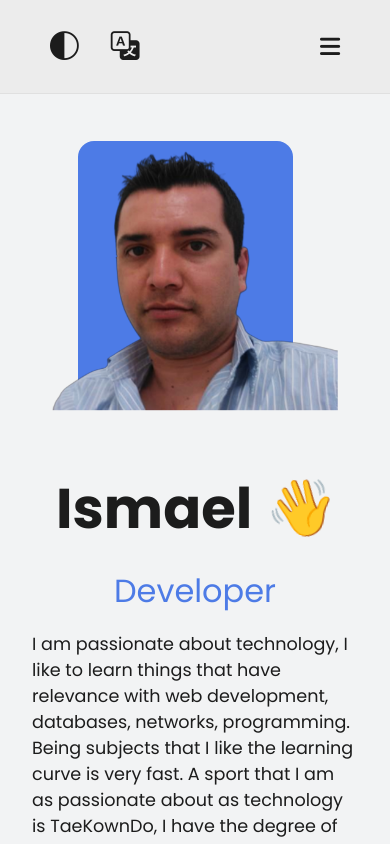
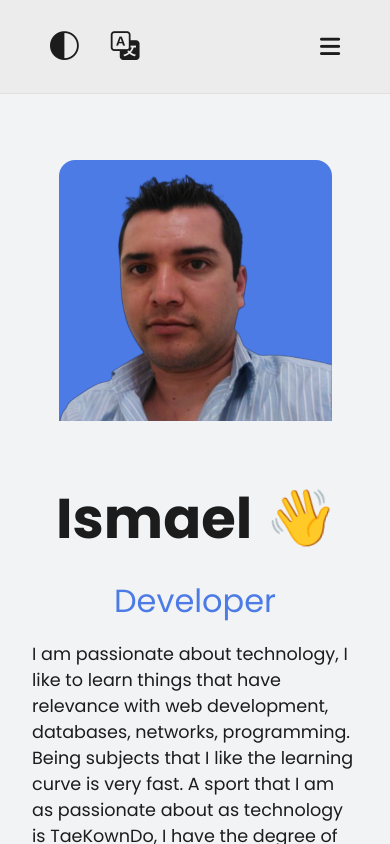
Before and after one commit to ivargasm/ismaelvm, a React (Vite) app: page / in a window 390 px wide. Shown: the top 844 px of the page. Built offline with nearby package versions, Linux system fonts and the light colour scheme.

Commit message:
cambios en imagen-ismael

```diff
--- a/src/components/Home.jsx
+++ b/src/components/Home.jsx
@@ -1,16 +1,31 @@
 /* eslint-disable react/prop-types */
-import ismael from '../assets/imgs/ismael-bg.png'
+import ismael_red from '../assets/imgs/ismael-bg-red.png'
+import ismael_blue from '../assets/imgs/ismael-bg-color-blue.png'
+import { useEffect, useState } from 'react'
 
 export const Home = ({esen}) => {
+
+    let theme = localStorage.getItem("theme")
+
+    const [img_bg, setImg_bg] = useState(theme)
+
+
+    useEffect(()=>{
+        if(theme === 'dark'){
+            setImg_bg(ismael_red)
+        }else{
+            setImg_bg(ismael_blue)
+        }
+        console.log('cambie a: '+ theme)
+    },[theme, setImg_bg, img_bg])
 
     return (
         // inicio
         <section className="begin-me" id="begin">
             <div className="begin-wrapper">
                 <div className="img-container rellax" data-rellax-speed="3">
-                    <div className="frame"></div>
                     <div className="img">
-                        <img src={ismael} alt=""/>
+                        <img src={img_bg} alt=""/>
                     </div>
                 </div>
                 <div className="begin-content">
--- a/src/index.css
+++ b/src/index.css
@@ -227,7 +227,9 @@ main {
 
 .begin-me .begin-wrapper .img-container {
     width: 50%;
-    position: relative;
+    display: flex;
+    justify-content: center;
+    align-items: center;
 }
 
 .begin-me .begin-wrapper .img-container .frame {
@@ -236,20 +238,22 @@ main {
     height: 98%;
     position: absolute;
     z-index: -1;
-    border-top-right-radius: 1em;
-    border-top-left-radius: 1em;
     left: 10%;
     bottom: 30px;
 }
 
 .begin-me .begin-wrapper .img-container .img {
     width: 100%;
+    border-top-right-radius: 1em;
+    border-top-left-radius: 1em;
 }
 
 .begin-me .begin-wrapper .img-container .img img {
     aspect-ratio: 1 / 1;
     width: 420px;
     object-fit: cover;
+    border-top-right-radius: 1em;
+    border-top-left-radius: 1em;
 }
 
 .begin-me .begin-wrapper .begin-content {
@@ -603,6 +607,7 @@ footer .rsociales ul div {
     /* about */
     .begin-me {
         margin-top: 12em;
+        height: auto;
     }
 
     .begin-me .begin-wrapper {
@@ -614,7 +619,7 @@ footer .rsociales ul div {
     }
 
     .begin-me .begin-wrapper .img-container {
-        width: 100%;
+        width: 70%;
     }
 
     .begin-me .begin-wrapper .img-container .img img {
@@ -639,6 +644,10 @@ footer .rsociales ul div {
     .projects .projects-container .project {
         grid-template-columns: 1fr;
         row-gap: 1em;
+    }
+
+    .begin-me {
+        margin-top: 6em;
     }
 }
 
```
Also changed, not shown: src/assets/imgs/ismael-bg-color-blue.png (added), src/assets/imgs/ismael-bg-red.png (added).
